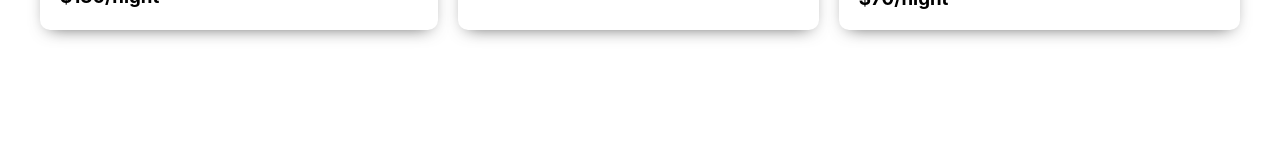
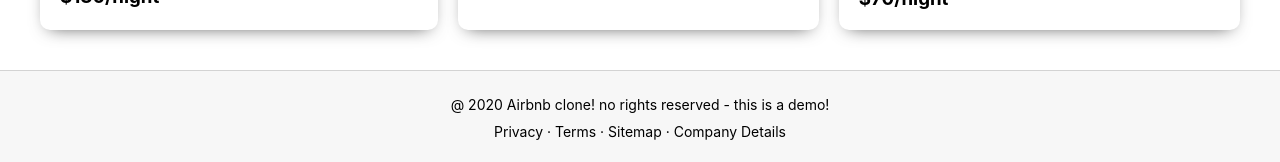
Before and after one commit to lawrencesalinas/airbnb-clone-project, a React (Create React App) app: page / in a window 1280 px wide. Shown: the part 1427-1589 px from the top of the page. Before the commit the page ends 1497 px from the top, so only its background shows below. Built offline with nearby package versions, Linux system fonts and the light colour scheme.

Commit message:
footer is done

```diff
--- a/src/App.js
+++ b/src/App.js
@@ -2,12 +2,15 @@ import logo from './logo.svg';
 import './App.css';
 import Home from './screens/Home';
 import Header from './components/Header'
+import Footer from './components/Footer';
 
 function App() {
   return (
     <div className="app">
       <Header/>
       <Home/>
+      <Footer/>
+
     {/* Header
       Banner
       Search
--- a/src/components/Footer.css
+++ b/src/components/Footer.css
@@ -0,0 +1,13 @@
+.footer{
+    border-top: 1px solid lightgray;
+    padding: 20px;
+    background-color: #f7f7f7;
+    bottom: 0;
+    text-align: center;
+
+}
+
+.footer > p{
+    padding: 5px;
+    font-size: 14px;
+}
--- a/src/components/Footer.js
+++ b/src/components/Footer.js
@@ -5,7 +5,7 @@ function Footer() {
     return (
         <div className='footer'>
             <p>@ 2020 Airbnb clone! no rights reserved - this is a demo!</p>
-            <p>Privacy Terms Sitemap Company Details</p>
+            <p>Privacy · Terms · Sitemap · Company Details</p>
 
         </div>
     )
```
